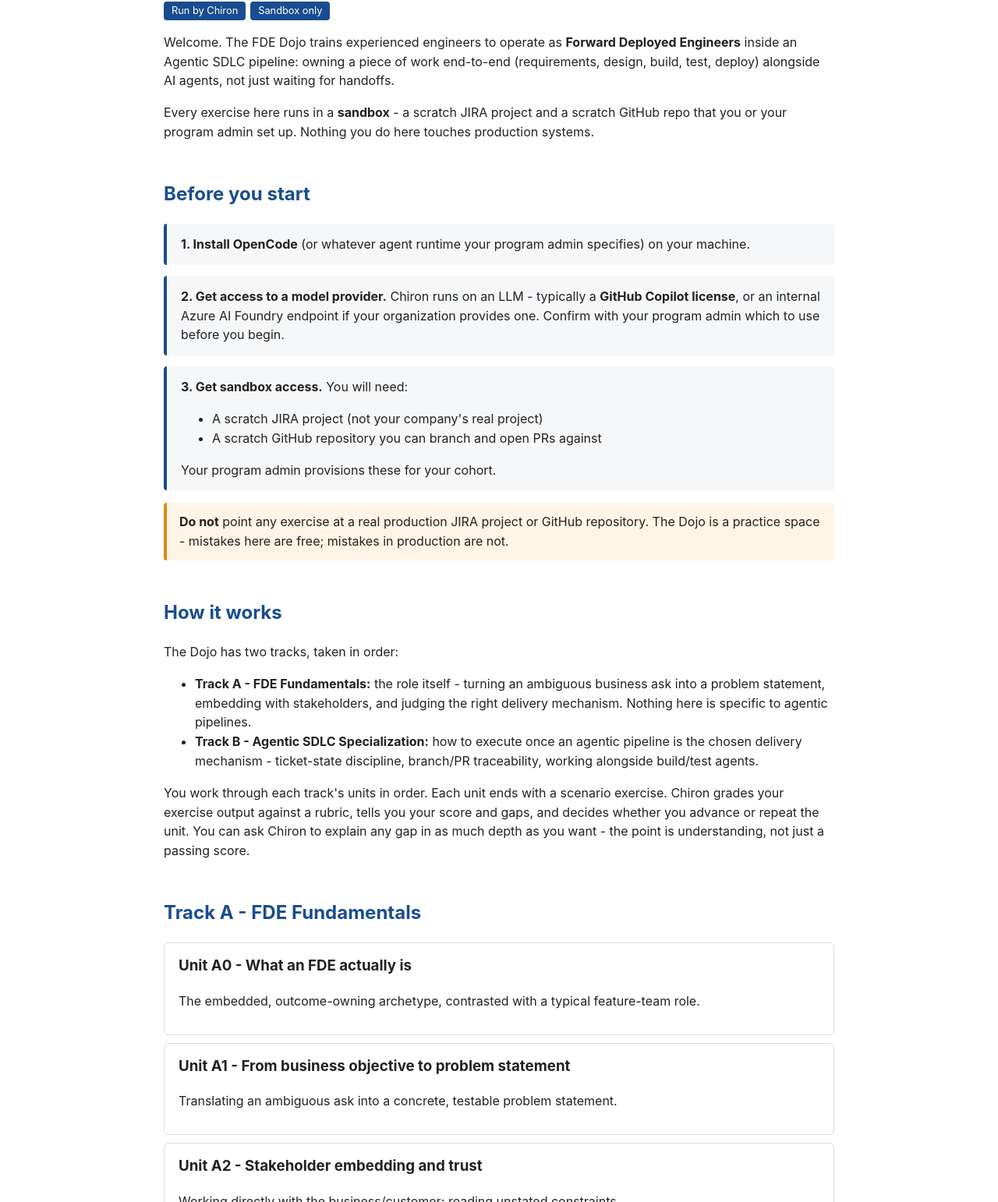
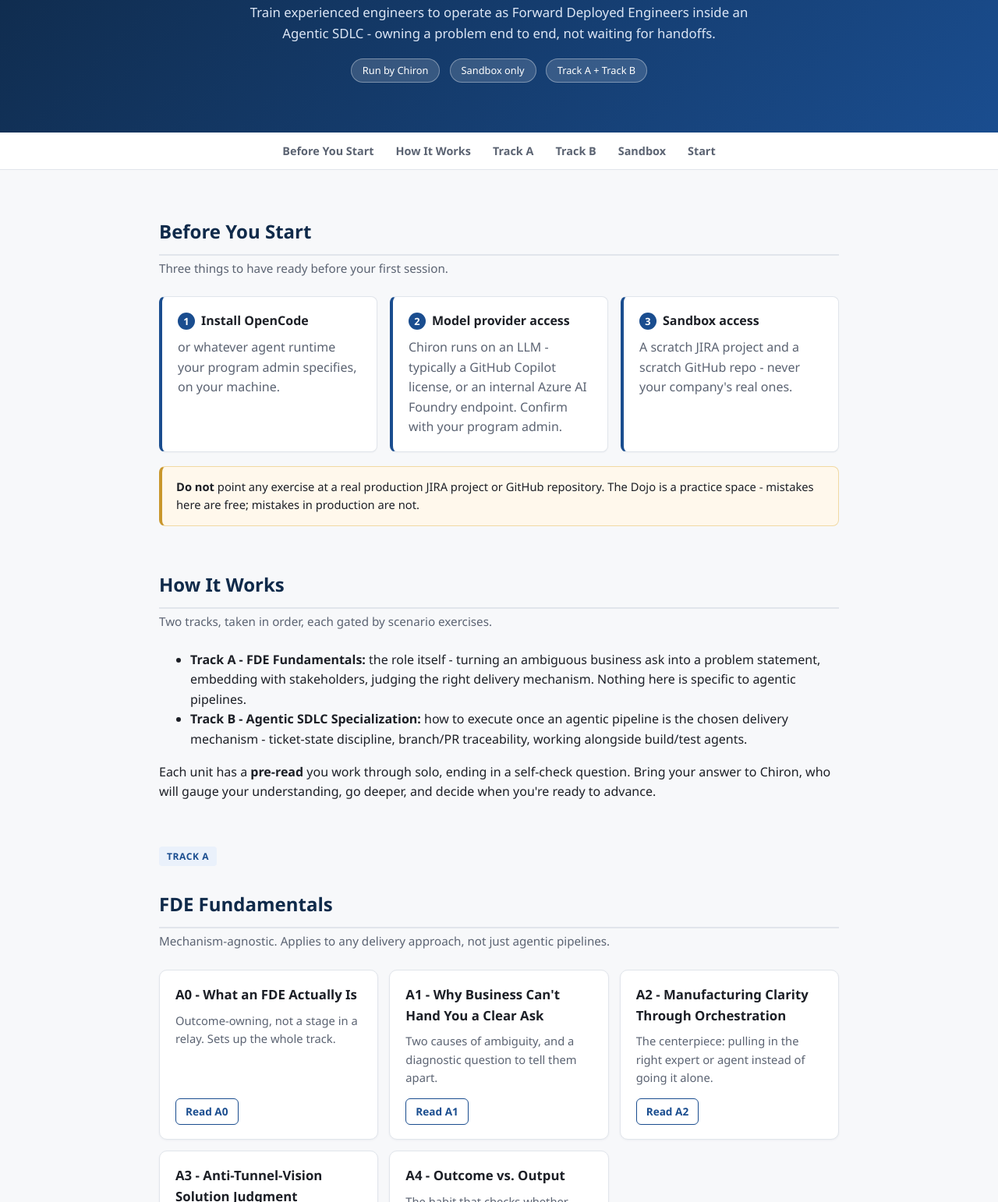
Before and after one commit to mchellappa/chiron, a plain HTML site: page index.html in a window 1280 px wide. Shown: the part 124-1666 px from the top of the page at 78% size. Drawn offline with Linux system fonts and the light colour scheme.

Commit message:
Add files

```diff
--- a/index.html
+++ b/index.html
@@ -2,227 +2,419 @@
 <html lang="en">
 <head>
 <meta charset="UTF-8">
+<meta name="viewport" content="width=device-width, initial-scale=1.0">
 <title>FDE Dojo - Getting Started</title>
 <style>
+  :root {
+    --navy: #0f2a4a;
+    --blue: #1a4d8f;
+    --blue-light: #eaf1fb;
+    --accent: #c9972c;
+    --ink: #1c1f26;
+    --muted: #5b6372;
+    --border: #e1e5eb;
+    --bg: #f7f8fa;
+  }
+  * { box-sizing: border-box; }
   body {
-    font-family: -apple-system, Segoe UI, Arial, sans-serif;
-    max-width: 860px;
-    margin: 40px auto;
-    padding: 0 20px;
-    color: #222;
-    line-height: 1.55;
+    font-family: Segoe UI, -apple-system, Arial, sans-serif;
+    margin: 0;
+    color: var(--ink);
+    background: var(--bg);
+    line-height: 1.6;
   }
-  h1 { font-size: 2em; border-bottom: 3px solid #333; padding-bottom: 10px; }
-  h2 { margin-top: 2em; color: #1a4d8f; }
+  a { color: var(--blue); text-decoration: none; }
+  a:hover { text-decoration: underline; }
+
+  header.hero {
+    background: linear-gradient(135deg, var(--navy), var(--blue));
+    color: #fff;
+    padding: 56px 24px 64px;
+    text-align: center;
+  }
+  header.hero h1 {
+    margin: 0 0 10px;
+    font-size: 2.4em;
+    letter-spacing: 0.02em;
+  }
+  header.hero p {
+    margin: 0 auto;
+    max-width: 640px;
+    color: #dce6f5;
+    font-size: 1.05em;
+  }
+  .badges { margin-top: 18px; }
   .badge {
     display: inline-block;
-    background: #1a4d8f;
+    background: rgba(255,255,255,0.15);
+    border: 1px solid rgba(255,255,255,0.35);
     color: #fff;
-    padding: 2px 10px;
-    border-radius: 4px;
+    padding: 4px 14px;
+    border-radius: 999px;
     font-size: 0.8em;
-    margin-right: 6px;
+    margin: 0 4px;
+  }
+
+  nav.toc {
+    position: sticky;
+    top: 0;
+    background: #fff;
+    border-bottom: 1px solid var(--border);
+    display: flex;
+    justify-content: center;
+    gap: 28px;
+    padding: 12px 20px;
+    font-size: 0.9em;
+    font-weight: 600;
+    z-index: 10;
+    flex-wrap: wrap;
+  }
+  nav.toc a { color: var(--muted); }
+  nav.toc a:hover { color: var(--blue); text-decoration: none; }
+
+  main {
+    max-width: 920px;
+    margin: 0 auto;
+    padding: 40px 24px 80px;
+  }
+
+  section { margin-bottom: 56px; }
+
+  h2 {
+    color: var(--navy);
+    font-size: 1.5em;
+    margin-bottom: 4px;
+    border-bottom: 2px solid var(--border);
+    padding-bottom: 10px;
+  }
+  .section-sub {
+    color: var(--muted);
+    font-size: 0.95em;
+    margin-top: 0;
+    margin-bottom: 24px;
+  }
+
+  .step-grid {
+    display: grid;
+    grid-template-columns: repeat(auto-fit, minmax(250px, 1fr));
+    gap: 16px;
   }
   .step {
-    background: #f6f7f9;
-    border-left: 4px solid #1a4d8f;
+    background: #fff;
+    border: 1px solid var(--border);
+    border-left: 4px solid var(--blue);
+    border-radius: 8px;
+    padding: 18px 20px;
+    box-shadow: 0 1px 2px rgba(15,42,74,0.04);
+  }
+  .step strong.num {
+    display: inline-block;
+    background: var(--blue);
+    color: #fff;
+    width: 22px;
+    height: 22px;
+    line-height: 22px;
+    text-align: center;
+    border-radius: 50%;
+    font-size: 0.8em;
+    margin-right: 8px;
+  }
+
+  .warn {
+    background: #fff8ec;
+    border: 1px solid #f1d9a3;
+    border-left: 4px solid var(--accent);
     padding: 14px 18px;
-    margin: 14px 0;
+    border-radius: 8px;
+    font-size: 0.92em;
+  }
+
+  .track-label {
+    display: inline-block;
+    font-size: 0.75em;
+    font-weight: 700;
+    letter-spacing: 0.05em;
+    text-transform: uppercase;
+    color: var(--blue);
+    background: var(--blue-light);
+    padding: 3px 10px;
     border-radius: 4px;
+    margin-bottom: 10px;
+  }
+
+  .unit-grid {
+    display: grid;
+    grid-template-columns: repeat(auto-fit, minmax(260px, 1fr));
+    gap: 14px;
   }
   .unit {
-    border: 1px solid #ddd;
+    background: #fff;
+    border: 1px solid var(--border);
+    border-radius: 10px;
+    padding: 18px 20px;
+    box-shadow: 0 1px 3px rgba(15,42,74,0.05);
+    display: flex;
+    flex-direction: column;
+    justify-content: space-between;
+  }
+  .unit h3 {
+    margin: 0 0 8px;
+    font-size: 1.05em;
+    color: var(--ink);
+  }
+  .unit p {
+    margin: 0 0 14px;
+    color: var(--muted);
+    font-size: 0.92em;
+  }
+  .unit .prereq {
+    font-size: 0.78em;
+    color: var(--accent);
+    font-weight: 600;
+    margin-bottom: 10px;
+  }
+  .unit a.readlink {
+    display: inline-block;
+    font-size: 0.85em;
+    font-weight: 600;
+    color: var(--blue);
+    border: 1px solid var(--blue);
+    padding: 5px 12px;
     border-radius: 6px;
-    padding: 14px 18px;
-    margin: 10px 0;
+    align-self: flex-start;
   }
-  .unit h3 { margin-top: 0; }
+  .unit a.readlink:hover {
+    background: var(--blue);
+    color: #fff;
+    text-decoration: none;
+  }
+
   code {
-    background: #eee;
+    background: #eef1f5;
     padding: 2px 6px;
-    border-radius: 3px;
-    font-size: 0.95em;
+    border-radius: 4px;
+    font-size: 0.9em;
   }
-  .warn {
-    background: #fff4e5;
-    border-left: 4px solid #d98a1a;
+  .codeblock {
+    background: #111827;
+    color: #e5e9f0;
     padding: 12px 16px;
-    margin: 16px 0;
-    border-radius: 4px;
+    border-radius: 8px;
+    font-family: Consolas, monospace;
+    font-size: 0.88em;
+    overflow-x: auto;
   }
+
   footer {
-    margin-top: 3em;
+    text-align: center;
     font-size: 0.85em;
-    color: #777;
-    border-top: 1px solid #ddd;
-    padding-top: 12px;
+    color: var(--muted);
+    border-top: 1px solid var(--border);
+    padding: 24px 20px 40px;
   }
 </style>
 </head>
 <body>
 
+<header class="hero">
   <h1>FDE Dojo</h1>
-<p><span class="badge">Run by Chiron</span><span class="badge">Sandbox only</span></p>
+  <p>Train experienced engineers to operate as Forward Deployed Engineers
+  inside an Agentic SDLC - owning a problem end to end, not waiting for
+  handoffs.</p>
+  <div class="badges">
+    <span class="badge">Run by Chiron</span>
+    <span class="badge">Sandbox only</span>
+    <span class="badge">Track A + Track B</span>
+  </div>
+</header>
 
-<p>
-Welcome. The FDE Dojo trains experienced engineers to operate as
-<strong>Forward Deployed Engineers</strong> inside an Agentic SDLC pipeline:
-owning a piece of work end-to-end (requirements, design, build, test,
-deploy) alongside AI agents, not just waiting for handoffs.
-</p>
+<nav class="toc">
+  <a href="#before-you-start">Before You Start</a>
+  <a href="#how-it-works">How It Works</a>
+  <a href="#track-a">Track A</a>
+  <a href="#track-b">Track B</a>
+  <a href="#sandbox">Sandbox</a>
+  <a href="#start">Start</a>
+</nav>
 
-<p>
-Every exercise here runs in a <strong>sandbox</strong> - a scratch JIRA
-project and a scratch GitHub repo that you or your program admin set up.
-Nothing you do here touches production systems.
-</p>
+<main>
 
-<h2>Before you start</h2>
+<section id="before-you-start">
+  <h2>Before You Start</h2>
+  <p class="section-sub">Three things to have ready before your first session.</p>
+  <div class="step-grid">
+    <div class="step">
+      <strong class="num">1</strong><strong>Install OpenCode</strong>
+      <p style="margin:8px 0 0;color:var(--muted);">or whatever agent runtime
+      your program admin specifies, on your machine.</p>
+    </div>
+    <div class="step">
+      <strong class="num">2</strong><strong>Model provider access</strong>
+      <p style="margin:8px 0 0;color:var(--muted);">Chiron runs on an LLM -
+      typically a GitHub Copilot license, or an internal Azure AI Foundry
+      endpoint. Confirm with your program admin.</p>
+    </div>
+    <div class="step">
+      <strong class="num">3</strong><strong>Sandbox access</strong>
+      <p style="margin:8px 0 0;color:var(--muted);">A scratch JIRA project
+      and a scratch GitHub repo - never your company's real ones.</p>
+    </div>
+  </div>
+  <p style="margin-top:18px;"></p>
+  <div class="warn">
+    <strong>Do not</strong> point any exercise at a real production JIRA
+    project or GitHub repository. The Dojo is a practice space - mistakes
+    here are free; mistakes in production are not.
+  </div>
+</section>
 
-<div class="step">
-<strong>1. Install OpenCode</strong> (or whatever agent runtime your
-program admin specifies) on your machine.
-</div>
-
-<div class="step">
-<strong>2. Get access to a model provider.</strong> Chiron runs on an LLM -
-typically a <strong>GitHub Copilot license</strong>, or an internal Azure AI
-Foundry endpoint if your organization provides one. Confirm with your
-program admin which to use before you begin.
-</div>
-
-<div class="step">
-<strong>3. Get sandbox access.</strong> You will need:
+<section id="how-it-works">
+  <h2>How It Works</h2>
+  <p class="section-sub">Two tracks, taken in order, each gated by scenario exercises.</p>
   <ul>
-<li>A scratch JIRA project (not your company's real project)</li>
-<li>A scratch GitHub repository you can branch and open PRs against</li>
-</ul>
-Your program admin provisions these for your cohort.
-</div>
-
-<div class="warn">
-<strong>Do not</strong> point any exercise at a real production JIRA project
-or GitHub repository. The Dojo is a practice space - mistakes here are free;
-mistakes in production are not.
-</div>
-
-<h2>How it works</h2>
-<p>
-The Dojo has two tracks, taken in order:
-</p>
-<ul>
-<li><strong>Track A - FDE Fundamentals:</strong> the role itself - turning
-an ambiguous business ask into a problem statement, embedding with
-stakeholders, and judging the right delivery mechanism. Nothing here is
-specific to agentic pipelines.</li>
-<li><strong>Track B - Agentic SDLC Specialization:</strong> how to execute
-once an agentic pipeline is the chosen delivery mechanism - ticket-state
-discipline, branch/PR traceability, working alongside build/test agents.</li>
+    <li><strong>Track A - FDE Fundamentals:</strong> the role itself -
+    turning an ambiguous business ask into a problem statement, embedding
+    with stakeholders, judging the right delivery mechanism. Nothing here
+    is specific to agentic pipelines.</li>
+    <li><strong>Track B - Agentic SDLC Specialization:</strong> how to
+    execute once an agentic pipeline is the chosen delivery mechanism -
+    ticket-state discipline, branch/PR traceability, working alongside
+    build/test agents.</li>
   </ul>
   <p>
-You work through each track's units in order. Each unit ends with a
-scenario exercise. Chiron grades your exercise output against a rubric,
-tells you your score and gaps, and decides whether you advance or repeat
-the unit. You can ask Chiron to explain any gap in as much depth as you
-want - the point is understanding, not just a passing score.
+  Each unit has a <strong>pre-read</strong> you work through solo, ending in
+  a self-check question. Bring your answer to Chiron, who will gauge your
+  understanding, go deeper, and decide when you're ready to advance.
   </p>
+</section>
 
-<h2>Track A - FDE Fundamentals</h2>
+<section id="track-a">
+  <span class="track-label">Track A</span>
+  <h2>FDE Fundamentals</h2>
+  <p class="section-sub">Mechanism-agnostic. Applies to any delivery approach, not just agentic pipelines.</p>
+  <div class="unit-grid">
+    <div class="unit">
+      <div>
+        <h3>A0 - What an FDE Actually Is</h3>
+        <p>Outcome-owning, not a stage in a relay. Sets up the whole track.</p>
+      </div>
+      <a class="readlink" href="pre-reads/track-a/a0.md">Read A0</a>
+    </div>
+    <div class="unit">
+      <div>
+        <h3>A1 - Why Business Can't Hand You a Clear Ask</h3>
+        <p>Two causes of ambiguity, and a diagnostic question to tell them apart.</p>
+      </div>
+      <a class="readlink" href="pre-reads/track-a/a1.md">Read A1</a>
+    </div>
+    <div class="unit">
+      <div>
+        <h3>A2 - Manufacturing Clarity Through Orchestration</h3>
+        <p>The centerpiece: pulling in the right expert or agent instead of going it alone.</p>
+      </div>
+      <a class="readlink" href="pre-reads/track-a/a2.md">Read A2</a>
+    </div>
+    <div class="unit">
+      <div>
+        <h3>A3 - Anti-Tunnel-Vision Solution Judgment</h3>
+        <p>Three questions before writing a line of code.</p>
+      </div>
+      <a class="readlink" href="pre-reads/track-a/a3.md">Read A3</a>
+    </div>
+    <div class="unit">
+      <div>
+        <h3>A4 - Outcome vs. Output</h3>
+        <p>The habit that checks whether everything else actually worked.</p>
+      </div>
+      <a class="readlink" href="pre-reads/track-a/a4.md">Read A4</a>
+    </div>
+  </div>
+</section>
 
+<section id="track-b">
+  <span class="track-label">Track B</span>
+  <h2>Agentic SDLC Specialization</h2>
+  <p class="section-sub"><em>Prerequisite: Track A complete.</em> How to execute once an agentic pipeline is the delivery mechanism.</p>
+  <div class="unit-grid">
     <div class="unit">
-<h3>Unit A0 - What an FDE actually is</h3>
-<p>The embedded, outcome-owning archetype, contrasted with a typical
-feature-team role.</p>
+      <div>
+        <h3>B0 - Orientation</h3>
+        <p>What an Agentic SDLC is and how to read a ticket's full lifecycle.</p>
       </div>
-
+      <span class="prereq">Pre-read coming soon</span>
+    </div>
     <div class="unit">
-<h3>Unit A1 - From business objective to problem statement</h3>
-<p>Translating an ambiguous ask into a concrete, testable problem
-statement.</p>
+      <div>
+        <h3>B1 - The Pipeline</h3>
+        <p>Choreography vs orchestration, label-based state machines.</p>
       </div>
-
+      <span class="prereq">Pre-read coming soon</span>
+    </div>
     <div class="unit">
-<h3>Unit A2 - Stakeholder embedding and trust</h3>
-<p>Working directly with the business/customer; reading unstated
-constraints.</p>
+      <div>
+        <h3>B2 - Requirements and Design</h3>
+        <p>Writing an "agent-ready" ticket; specs becoming sub-tasks.</p>
       </div>
-
+      <span class="prereq">Pre-read coming soon</span>
+    </div>
     <div class="unit">
-<h3>Unit A3 - Solution judgment (build vs. buy vs. automate)</h3>
-<p>Choosing the right delivery mechanism for the problem - an agentic
-pipeline is one option, not the default.</p>
+      <div>
+        <h3>B3 - Build and Handoff</h3>
+        <p>Branch/PR conventions for traceability; working with build/test agents.</p>
       </div>
-
+      <span class="prereq">Pre-read coming soon</span>
+    </div>
     <div class="unit">
-<h3>Unit A4 - Rapid prototyping under ambiguity</h3>
-<p>Getting to a demonstrable thing fast to de-risk assumptions.</p>
-</div>
-
-<h2>Track B - Agentic SDLC Specialization</h2>
-<p><em>Prerequisite: Track A complete.</em></p>
-
-<div class="unit">
-<h3>Unit B0 - Orientation</h3>
-<p>What an Agentic SDLC is, why the FDE model fits it, and how to read a
-ticket's full lifecycle.</p>
-</div>
-
-<div class="unit">
-<h3>Unit B1 - The Pipeline</h3>
-<p>Choreography vs orchestration, label-based state machines, System of
-Engagement vs System of Execution.</p>
-</div>
-
-<div class="unit">
-<h3>Unit B2 - Requirements and Design</h3>
-<p>Writing an "agent-ready" ticket; how specs become sub-tasks.</p>
-</div>
-
-<div class="unit">
-<h3>Unit B3 - Build and Handoff</h3>
-<p>Branch/PR conventions for traceability; working alongside build/test
-agents.</p>
-</div>
-
-<div class="unit">
-<h3>Unit B4 - Deploy / Change Management</h3>
+      <div>
+        <h3>B4 - Deploy / Change Management</h3>
         <p>What "done" means in an agentic pipeline; the FDE's role at cutover.</p>
       </div>
-
+      <span class="prereq">Pre-read coming soon</span>
+    </div>
     <div class="unit">
+      <div>
         <h3>Capstone</h3>
         <p>One sandboxed scenario, start to finish, across all of Track B.</p>
       </div>
+      <span class="prereq">Pre-read coming soon</span>
+    </div>
+  </div>
+</section>
 
-<h2>Starting your first session</h2>
+<section id="sandbox">
+  <h2>Practice Sandbox</h2>
+  <p class="section-sub">Hands-on exercises for Units B1 and B3.</p>
+  <div class="step">
+    <p style="margin-top:0;">
+    <a href="sandbox.html"><strong>sandbox.html</strong></a> is a mock JIRA
+    ticket board and a mock GitHub branch/PR validator, entirely
+    client-side. Nothing on that page touches a real JIRA project or
+    GitHub repo.
+    </p>
     <p>
-Open your agent runtime and say something like:
+    When you're done, click <strong>Export my work</strong>. It downloads a
+    JSON file recording everything you tried, including mistakes - that's
+    fine, it's a sandbox. Then tell Chiron where the file landed:
     </p>
-<p><code>Chiron, I'm starting the FDE Dojo, Track A Unit 0.</code></p>
+    <div class="codeblock">Chiron, grade my sandbox export at C:\Users\you\Downloads\fde-dojo-sandbox-....json</div>
+    <p style="margin-bottom:0;">
+    Chiron reads the actual recorded actions, not just what you report, so
+    feedback is based on what really happened.
+    </p>
+  </div>
+</section>
+
+<section id="start">
+  <h2>Starting Your First Session</h2>
+  <p>Open your agent runtime and say something like:</p>
+  <div class="codeblock">Chiron, I'm starting the FDE Dojo, Track A Unit 0.</div>
   <p>
   Chiron will gauge what you already know before explaining anything -
   answer honestly, it shapes how deep the first explanation goes.
   </p>
+</section>
 
-<h2>Practice sandbox</h2>
-<div class="step">
-<p>
-Unit B1 and Unit B3 have a hands-on practice page:
-<a href="sandbox.html"><strong>sandbox.html</strong></a> - a mock JIRA
-ticket board and a mock GitHub branch/PR validator, entirely client-side.
-Nothing on that page touches a real JIRA project or GitHub repo.
-</p>
-<p>
-When you're done, click <strong>Export my work</strong> on that page. It
-downloads a JSON file recording everything you tried (including mistakes -
-that's fine, it's a sandbox). Then tell Chiron where the file landed, e.g.:
-</p>
-<p><code>Chiron, grade my sandbox export at C:\Users\you\Downloads\fde-dojo-sandbox-....json</code></p>
-<p>
-Chiron reads the actual recorded actions, not just what you report, so
-feedback is based on what really happened.
-</p>
-</div>
+</main>
 
 <footer>
   FDE Dojo program charter: see <code>charter.md</code> in this repository.
```
Also changed, not shown: 5 other files. Lines whose indentation alone changed are shown as unchanged.
